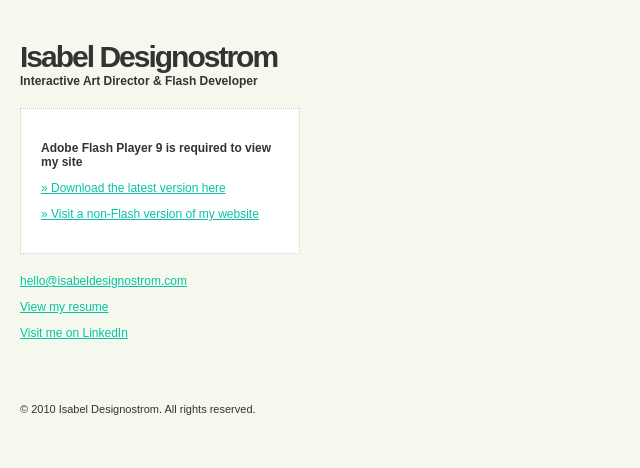
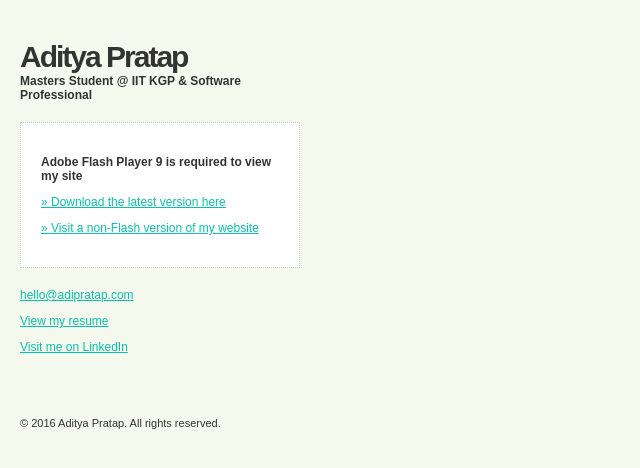
Before and after one commit to adipratap/adipratap.github.io, a plain HTML site: page index.html in a window 1280 px wide. Shown: the whole page, without its empty margins (0-640 px from the left). Drawn offline with Linux system fonts and the light colour scheme.

Commit message:
Update Info

```diff
--- a/index.html
+++ b/index.html
@@ -3,7 +3,7 @@
 <head>
 <meta http-equiv="Content-Type" content="text/html; charset=UTF-8" />
 
-<title>Isabel Designostrom | art direction + illustration + photography</title>
+<title>Aditya Pratap | Software Professional </title>
 <meta name="description" content="" />
 <meta name="keywords" content="" />
 <meta name="author" content="" />
@@ -109,8 +109,8 @@ p {
 
 		<div id="content">
 
-			<h1>Isabel Designostrom</h1>
-			<h2>Interactive Art Director &amp; Flash Developer</h2>
+			<h1>Aditya Pratap</h1>
+			<h2>Masters Student @ IIT KGP &amp; Software Professional </h2>
 
 			<div id="upgrade">
 
@@ -120,7 +120,7 @@ p {
 
 			</div><!-- / #upgrade -->
 
-			<p><a href="mailto:hello@isabeldesignostrom.com">hello@isabeldesignostrom.com</a></p>
+			<p><a href="mailto:hello@isabeldesignostrom.com">hello@adipratap.com</a></p>
 			<p><a href="http://www.google.com">View my resume</a></p>
 			<p><a href="http://www.linkedin.com/">Visit me on LinkedIn</a></p>
 
@@ -128,7 +128,7 @@ p {
 
 		<div id="footer">
 
-			<p>&copy; 2010 Isabel Designostrom. All rights reserved.</p>
+			<p>&copy; 2016 Aditya Pratap. All rights reserved.</p>
 
 		</div><!-- / #footer -->
 
```
Also changed, not shown: settings.xml (+5 -5 lines).
